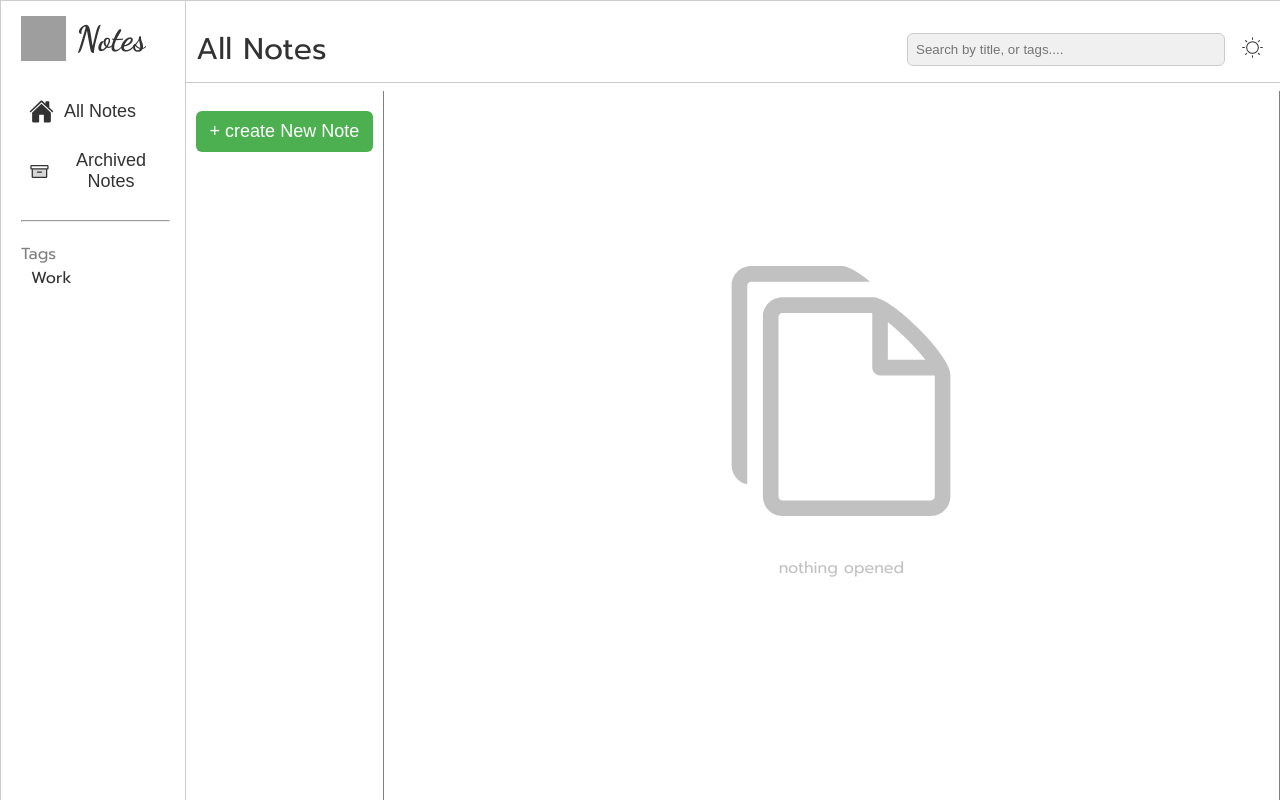
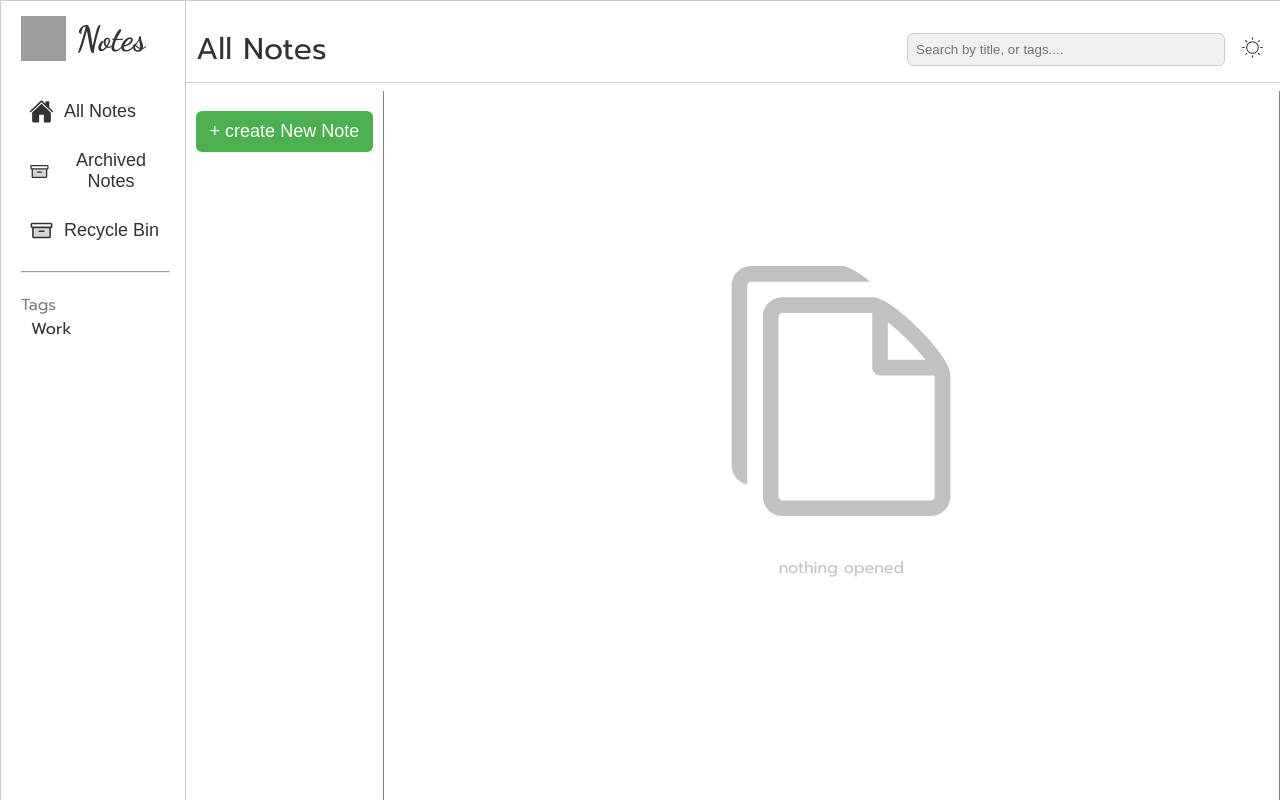
Before and after one commit to TarunK951/notes, a React (Vite) app in the folder Notes/: page / in a window 1280 px wide. Built offline with nearby package versions, Linux system fonts and the light colour scheme; grey boxes are pictures that could not be loaded.

Commit message:
debug body input error

```diff
--- a/Notes/src/App.jsx
+++ b/Notes/src/App.jsx
@@ -14,7 +14,11 @@ function App() {
 
   const [archiveNotes, setArchiveNotes] = useState([]);
 
+  const [bin, setBin] = useState([]);
+
   const [showArchived, setShowArchived] = useState(false);
+
+  const [showBin, setShowBin] = useState(false);
 
   // archive function
 
@@ -59,6 +63,10 @@ function App() {
 
   const DeleteBtn = (noteId) => {
     setAllNotes((prevAllNotes) => prevAllNotes.filter((n) => n.id !== noteId));
+    setBin((prevBin) => {
+      const binData = [...prevBin, bin];
+      return binData;
+    });
     setDisplay(null);
   };
 
@@ -66,6 +74,10 @@ function App() {
     setArchiveNotes((prevArchiveNotes) =>
       prevArchiveNotes.filter((n) => n.id !== noteId)
     );
+    setBin((prevBin) => {
+      const binData = [...prevBin, bin];
+      return binData;
+    });
     setDisplay(null);
   };
 
@@ -73,14 +85,7 @@ function App() {
     <>
       <div className="App">
         <div className="heading">
-          <Header
-            allNotes={allNotes}
-            setAllNotes={setAllNotes}
-            archiveNotes={archiveNotes}
-            setArchiveNotes={setArchiveNotes}
-            showArchived={showArchived}
-            setShowArchived={setShowArchived}
-          />
+          <Header setShowArchived={setShowArchived} setShowBin={setShowBin} />
         </div>
 
         <div className="main">
@@ -108,15 +113,6 @@ function App() {
                 showArchived={showArchived}
               />
             </div>
-            {/* <div className="body3">
-              {/* <Body3
-                allNotes={allNotes}
-                setAllNotes={setAllNotes}
-                archive={archiveNotes}
-                setArchive={setArchiveNotes}
-                selectedNote={display}
-              />
-            </div> */}
           </div>
         </div>
       </div>
--- a/Notes/src/components/Body.jsx
+++ b/Notes/src/components/Body.jsx
@@ -57,7 +57,7 @@ function Body({
                   }}
                 >
                   <p className="note-title">{note.name}</p>
-                  <p className="note-date">{note.date}</p>
+                  <p className="note-date">{note.place}</p>
                 </div>
               );
             })}
--- a/Notes/src/components/Header.jsx
+++ b/Notes/src/components/Header.jsx
@@ -4,12 +4,19 @@ import { PiArchiveDuotone } from "react-icons/pi";
 import "./head.css";
 import TagsContainer from "./TagsContainer";
 
-function Header({ setShowArchived }) {
+function Header({ setShowArchived, setShowBin }) {
   const archived = () => {
     setShowArchived(true);
+    setShowBin(false);
   };
   const allnotes = () => {
     setShowArchived(false);
+    setShowBin(false);
+  };
+
+  const bin = () => {
+    setShowBin(true);
+    console.log("bin");
   };
   return (
     <div>
@@ -36,6 +43,13 @@ function Header({ setShowArchived }) {
                 <p className="allNotes">Archived Notes</p>
               </button>
             </div>
+            {/*  */}
+            <div>
+              <button className="containers" onClick={bin}>
+                <PiArchiveDuotone size={25} />
+                <p className="allNotes"> Recycle Bin</p>
+              </button>
+            </div>
           </div>
           <hr />
           <div className="tags-container">
```
